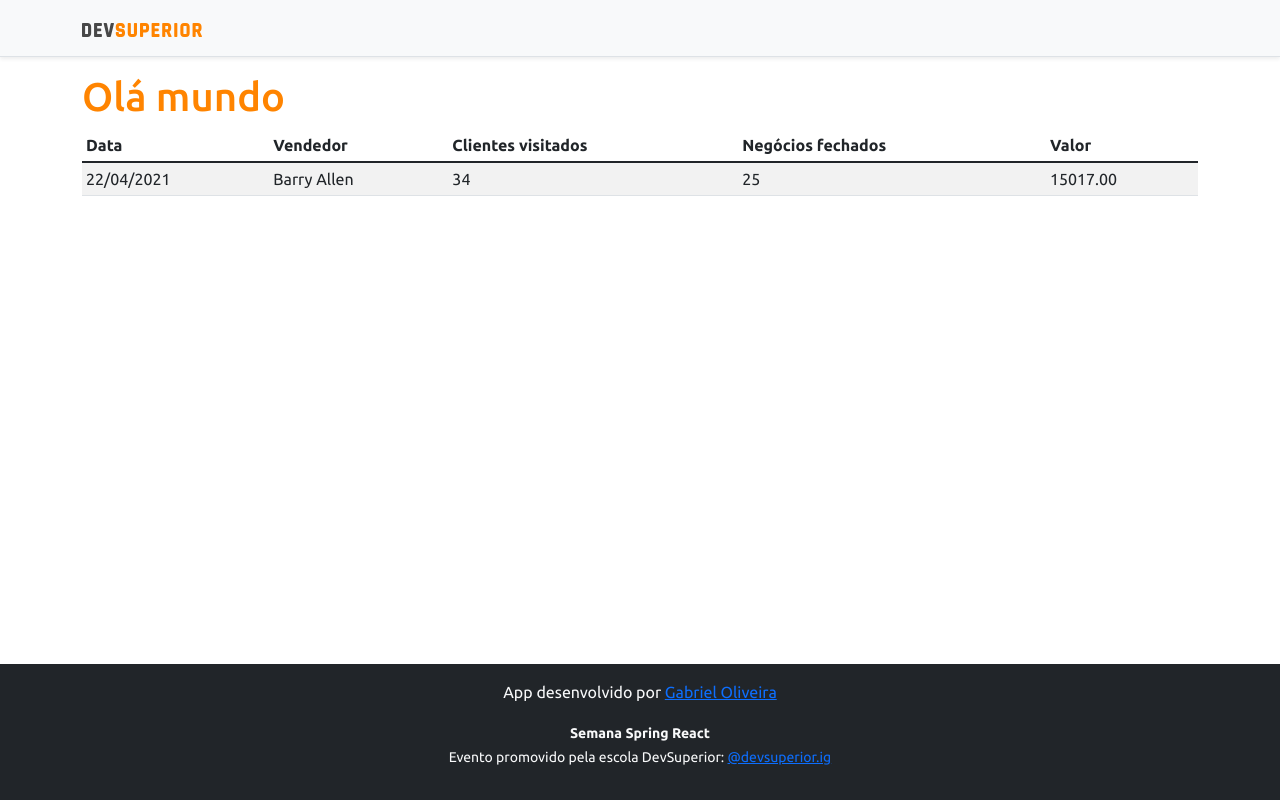
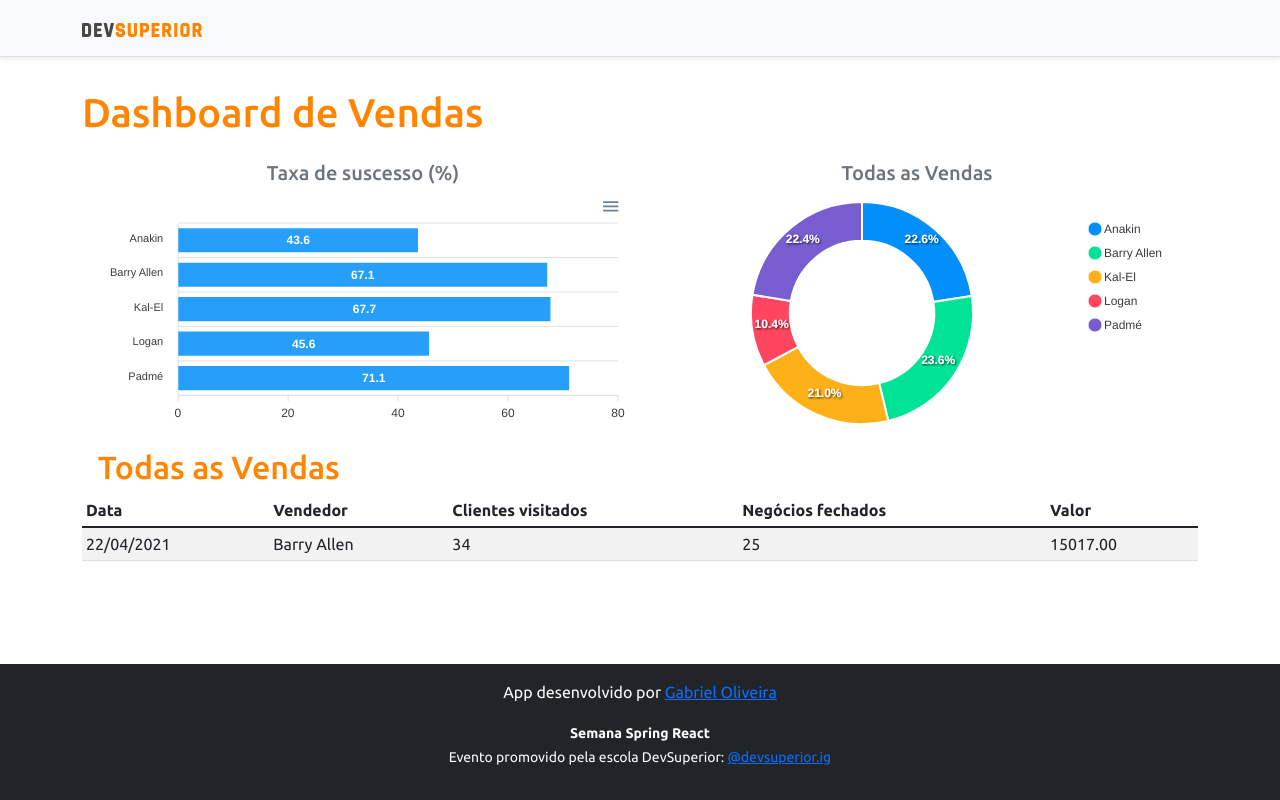
Before and after one commit to gabriel7ya/projeto-sds4, a React (Create React App) app in the folder frontend/: page / in a window 1280 px wide. Built offline with nearby package versions, Linux system fonts and the light colour scheme.

Commit message:
Static charts

```diff
--- a/frontend/package.json
+++ b/frontend/package.json
@@ -11,8 +11,10 @@
     "@types/node": "^12.0.0",
     "@types/react": "^17.0.0",
     "@types/react-dom": "^17.0.0",
+    "apexcharts": "^3.28.1",
     "bootstrap": "^5.1.1",
     "react": "^17.0.2",
+    "react-apexcharts": "^1.3.9",
     "react-dom": "^17.0.2",
     "react-scripts": "4.0.3",
     "typescript": "^4.1.2",
--- a/frontend/src/App.tsx
+++ b/frontend/src/App.tsx
@@ -1,4 +1,6 @@
+import BarChart from 'components/BarChart';
 import DataTable from 'components/DataTable';
+import DonutChart from 'components/DonutChart';
 import Footer from 'components/Footer';
 import NavBar from 'components/NavBar';
 
@@ -7,7 +9,22 @@
     <>
       <NavBar />
       <div className="container">
-        <h1 className="text-primary">Olá mundo</h1>
+        <h1 className="text-primary py-3">Dashboard de Vendas</h1>
+
+        <div className="row px-3">
+          <div className="col-sm-6">
+            <h5 className="text-center text-secondary">Taxa de suscesso (%)</h5>
+            <BarChart />
+          </div>
+          <div className="col-sm-6">
+            <h5 className="text-center text-secondary">Todas as Vendas</h5>
+            <DonutChart />
+          </div>
+        </div>
+
+        <div className="px-3">
+          <h2 className="text-primary">Todas as Vendas</h2>
+        </div>
         <DataTable />
       </div>
       <Footer />
--- /dev/null
+++ b/frontend/src/components/BarChart/index.tsx
@@ -0,0 +1,33 @@
+import Chart from 'react-apexcharts';
+const BarChart = () => {
+  const options = {
+    plotOptions: {
+      bar: {
+        horizontal: true,
+      },
+    },
+  };
+
+  const mockData = {
+    labels: {
+      categories: ['Anakin', 'Barry Allen', 'Kal-El', 'Logan', 'Padmé'],
+    },
+    series: [
+      {
+        name: '% Sucesso',
+        data: [43.6, 67.1, 67.7, 45.6, 71.1],
+      },
+    ],
+  };
+
+  return (
+    <Chart
+      options={{ ...options, xaxis: mockData.labels }}
+      series={mockData.series}
+      type="bar"
+      height="240"
+    />
+  );
+};
+
+export default BarChart;
--- a/frontend/src/components/DataTable/index.tsx
+++ b/frontend/src/components/DataTable/index.tsx
@@ -1,5 +1,3 @@
-import ImgDsDark from 'assets/img/ds-dark.svg';
-
 const DataTable = () => {
   return (
     <div className="table-responsive">
--- /dev/null
+++ b/frontend/src/components/DonutChart/index.tsx
@@ -0,0 +1,24 @@
+import Chart from 'react-apexcharts';
+const DonutChart = () => {
+  const mockData = {
+    series: [477138, 499928, 444867, 220426, 473088],
+    labels: ['Anakin', 'Barry Allen', 'Kal-El', 'Logan', 'Padmé'],
+  };
+
+  const options = {
+    legend: {
+      show: true,
+    },
+  };
+
+  return (
+    <Chart
+      options={{ ...options, labels: mockData.labels }}
+      series={mockData.series}
+      type="donut"
+      height="240"
+    />
+  );
+};
+
+export default DonutChart;
```
Also changed, not shown: 1 other file (tests, documents, lock files or other folders).
